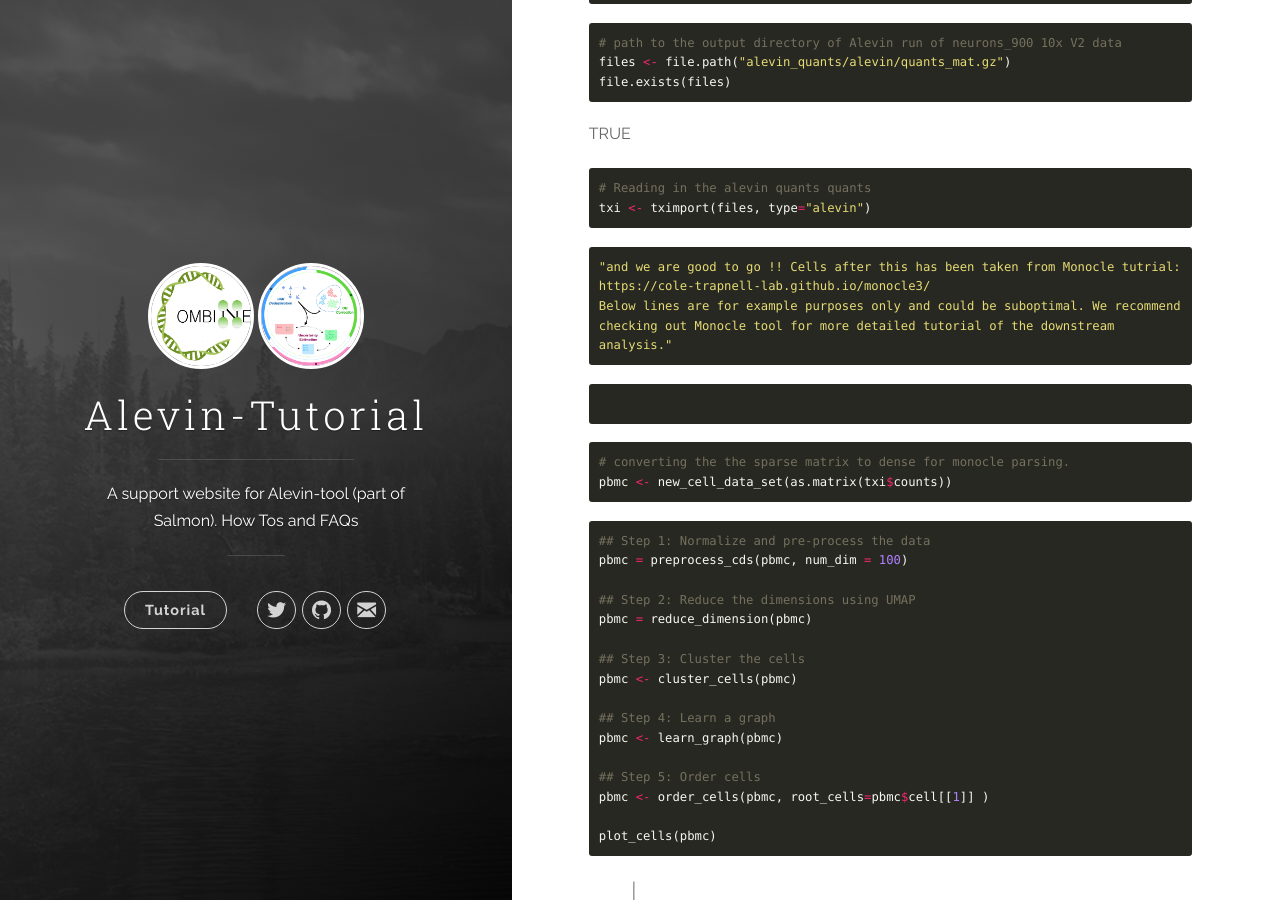
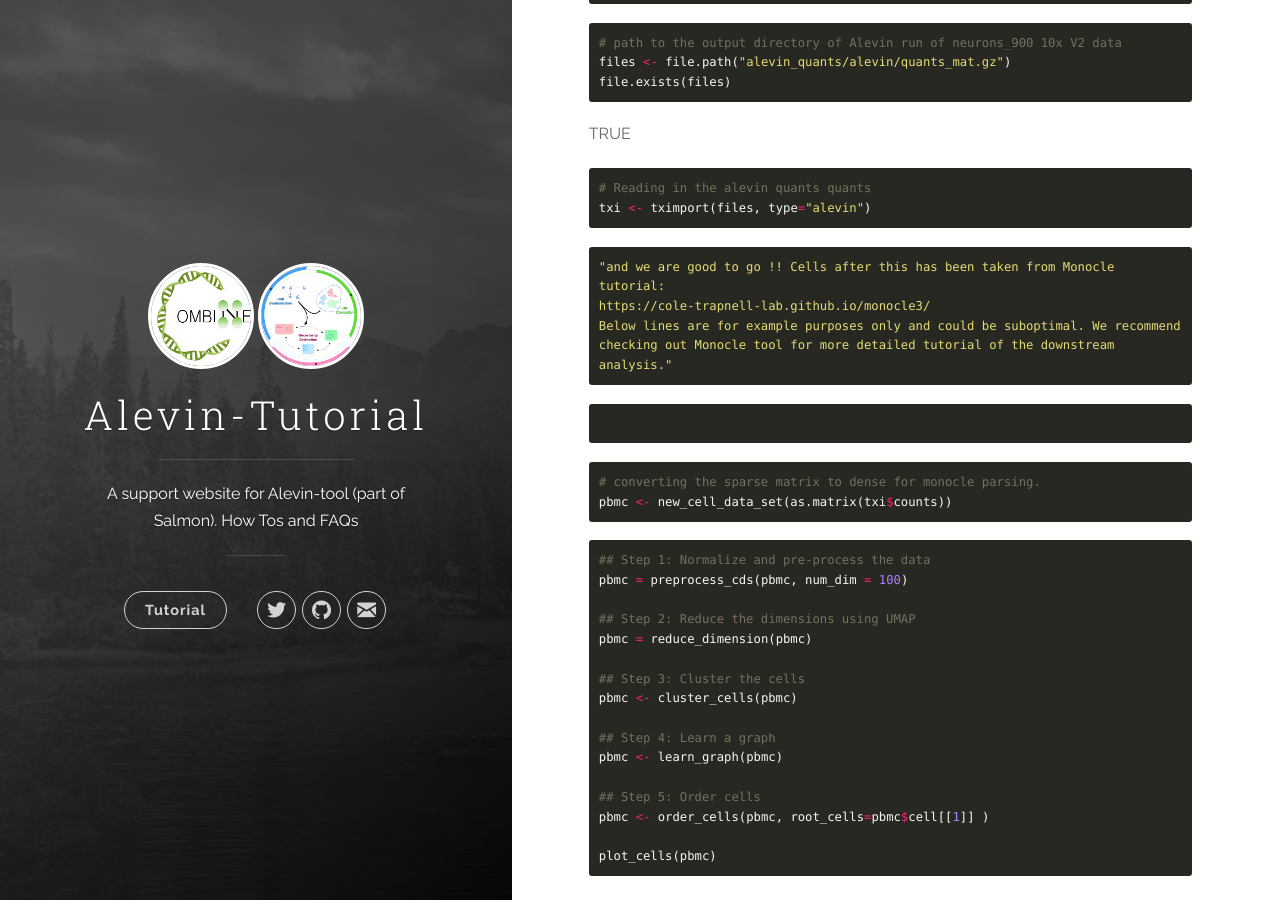
Before and after one commit to COMBINE-lab/alevin-tutorial, a Jekyll site: the page built from docs/_posts/2018-27-05-alevin-monocle.md, in a window 1280 px wide and 900 px high, scrolled down 348 px. Built offline with Jekyll 4.4.1, drawn with Linux system fonts in a browser that asks for light colours.

Commit message:
Update 2018-27-05-alevin-monocle.md

````diff
--- a/docs/_posts/2018-27-05-alevin-monocle.md
+++ b/docs/_posts/2018-27-05-alevin-monocle.md
@@ -31,7 +31,7 @@ txi <- tximport(files, type="alevin")
 
 
 ```R
-"and we are good to go !! Cells after this has been taken from Monocle tutrial:
+"and we are good to go !! Cells after this has been taken from Monocle tutorial:
 https://cole-trapnell-lab.github.io/monocle3/
 Below lines are for example purposes only and could be suboptimal. We recommend
 checking out Monocle tool for more detailed tutorial of the downstream analysis."
@@ -44,7 +44,7 @@ checking out Monocle tool for more detailed tutorial of the downstream analysis.
 
 
 ```R
-# converting the the sparse matrix to dense for monocle parsing.
+# converting the sparse matrix to dense for monocle parsing.
 pbmc <- new_cell_data_set(as.matrix(txi$counts))
 ```
 
````
